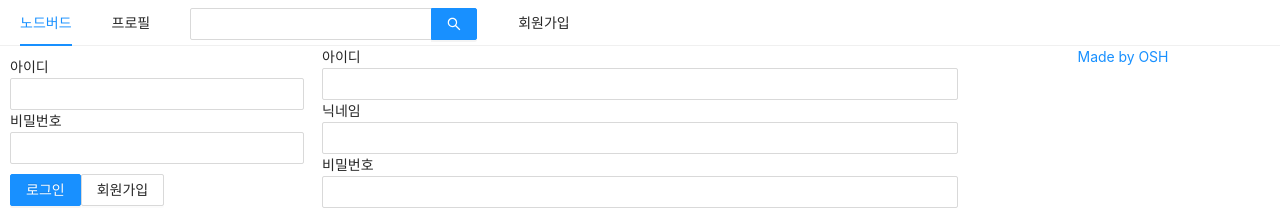
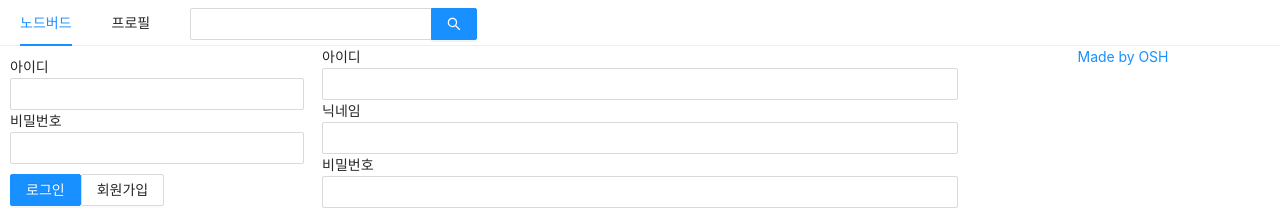
Before and after one commit to oshosh/react-sns, a Next.js app in the folder prepare/front/: page /signup in a window 1280 px wide. Shown: the top 210 px of the page. Built offline with nearby package versions, Linux system fonts and the light colour scheme.

Commit message:
공통함수 라이브러리 생성

```diff
--- /dev/null
+++ b/prepare/front/commFunction/util.js
@@ -0,0 +1,10 @@
+export const IsNullOrEmpty = (str) => {
+    let isEmpty = false
+    if (str === undefined || str === "" || str === Infinity || str === null || str === "null" || str === "undefined") {
+        isEmpty = true
+    } else if (typeof str === "string" && str.trim() === "") {
+        isEmpty = true
+    }
+
+    return isEmpty
+}
--- a/prepare/front/compontents/AppLayout.js
+++ b/prepare/front/compontents/AppLayout.js
@@ -55,7 +55,7 @@ const AppLayout = ({ children }) => {
                     <SearchInput enterButton />
                 </Menu.Item>
                 <Menu.Item key='4'>
-                    <Link href='/signup'><a>회원가입</a></Link>
+                    {/* <Link href='/signup'><a>회원가입</a></Link> */}
                 </Menu.Item>
             </Menu>
 
--- a/prepare/front/pages/signup.js
+++ b/prepare/front/pages/signup.js
@@ -4,6 +4,7 @@ import AppLayout from '../compontents/AppLayout';
 import { Form, Input, Checkbox, Button } from 'antd';
 import useInput from '../hooks/useInput';
 import styled from 'styled-components';
+import { IsNullOrEmpty } from '../commfunction/util';
 
 const ErrorMessage = styled.div`
     color: red;
@@ -12,16 +13,6 @@ const SucessMessage = styled.div`
     color: blue;
 `;
 
-function IsNullOrEmpty(str) {
-    let isEmpty = false
-    if (str === undefined || str === "" || str === Infinity || str === null || str === "null" || str === "undefined") {
-        isEmpty = true
-    } else if (typeof str === "string" && str.trim() === "") {
-        isEmpty = true
-    }
-
-    return isEmpty
-}
 
 const Signup = () => {
 
```
